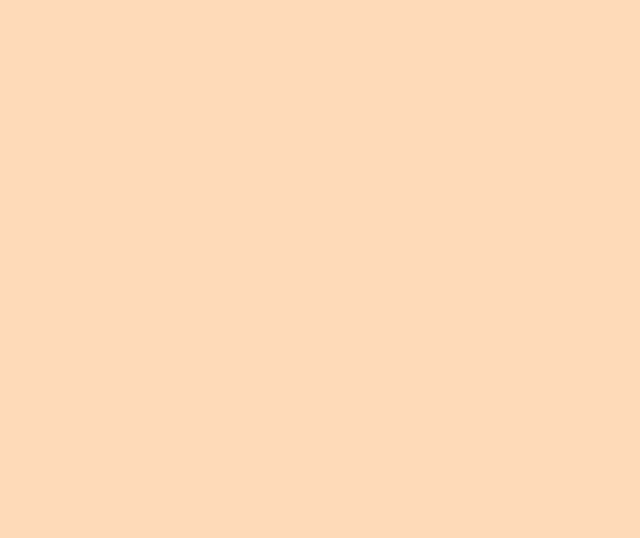
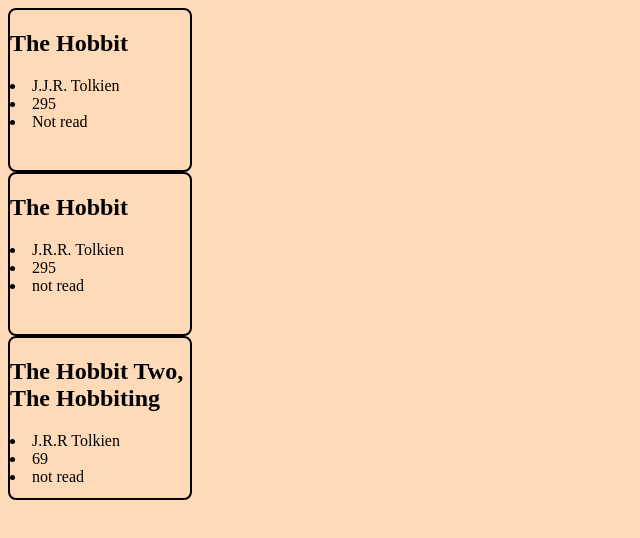
Before and after one commit to JJRasmussen/library, a plain HTML site: page index.html in a window 1280 px wide. Shown: the whole page, without its empty margins (0-640 px from the left). Drawn offline with Linux system fonts and the light colour scheme.

Commit message:
add functions for book additions and DOM updates

```diff
--- a/index.html
+++ b/index.html
@@ -8,6 +8,16 @@
 </head>
 <body>
 
+    <div class="bookOverview">
+        <div class="bookCard">
+            <h2 class="bookTitle">The Hobbit</h2>
+            <div class="bookInfo">
+                <li class="bookAuthor">J.J.R. Tolkien</li>
+                <li class="bookPages">295</li>
+                <li class="bookRead">Not read</li>
+            </div>
+        </div>
+    </div>
 
     <script src="library.js"></script>
 </body>
--- a/library.js
+++ b/library.js
@@ -1 +1,55 @@
-console.log("testing")
+const myLibrary = [];
+
+function Book(title, author, pages, read) {
+    this.title = title;
+    this.author = author;
+    this.pages = pages;
+    this.read = read;
+}
+
+function placeTitle(book, selector){
+    const createBookTitle = document.createElement("h2");
+    createBookTitle.textContent = book.title;
+    selector.appendChild(createBookTitle);
+}
+
+function placeInfo(book, info, infoselector){
+    const createBookInfo = document.createElement("li");
+    createBookInfo.textContent = info;
+    infoselector.appendChild(createBookInfo);
+}
+
+function updateLibrary(book){
+    const createBookCard = document.createElement("div");
+    createBookCard.setAttribute("class", "bookCard");
+    createBookCard.setAttribute("id", "card" + myLibrary.length.toString());
+
+    const bookCardPlacement = document.querySelector(".bookOverview");
+    bookCardPlacement.appendChild(createBookCard);
+
+    cardID = "#card" + myLibrary.length.toString();
+    const cardSelector = document.querySelector(cardID);
+
+    placeTitle(book, cardSelector);
+
+    const createBookInfo = document.createElement("div");
+    createBookInfo.setAttribute("class", "bookInfo");
+    cardSelector.appendChild(createBookInfo);
+
+    placeInfo(book, book.author,cardSelector);
+    placeInfo(book, book.pages,cardSelector);
+    placeInfo(book, book.read,cardSelector);
+
+
+}
+
+function addBookToLibrary(title, author, pages, read) {
+
+    let newBook = new Book(title, author, pages, read);
+    myLibrary.push(newBook);
+
+    updateLibrary(newBook)
+}
+
+addBookToLibrary("The Hobbit", "J.R.R. Tolkien", 295, "not read");
+addBookToLibrary("The Hobbit Two, The Hobbiting", "J.R.R Tolkien", 69, "not read");
--- a/style.css
+++ b/style.css
@@ -1,3 +1,11 @@
 *{
     background: peachpuff;
 }
+
+.bookCard{
+    border: solid black 2px;
+    border-radius: 8px;
+
+    height: 160px;
+    width: 180px;
+}
```
